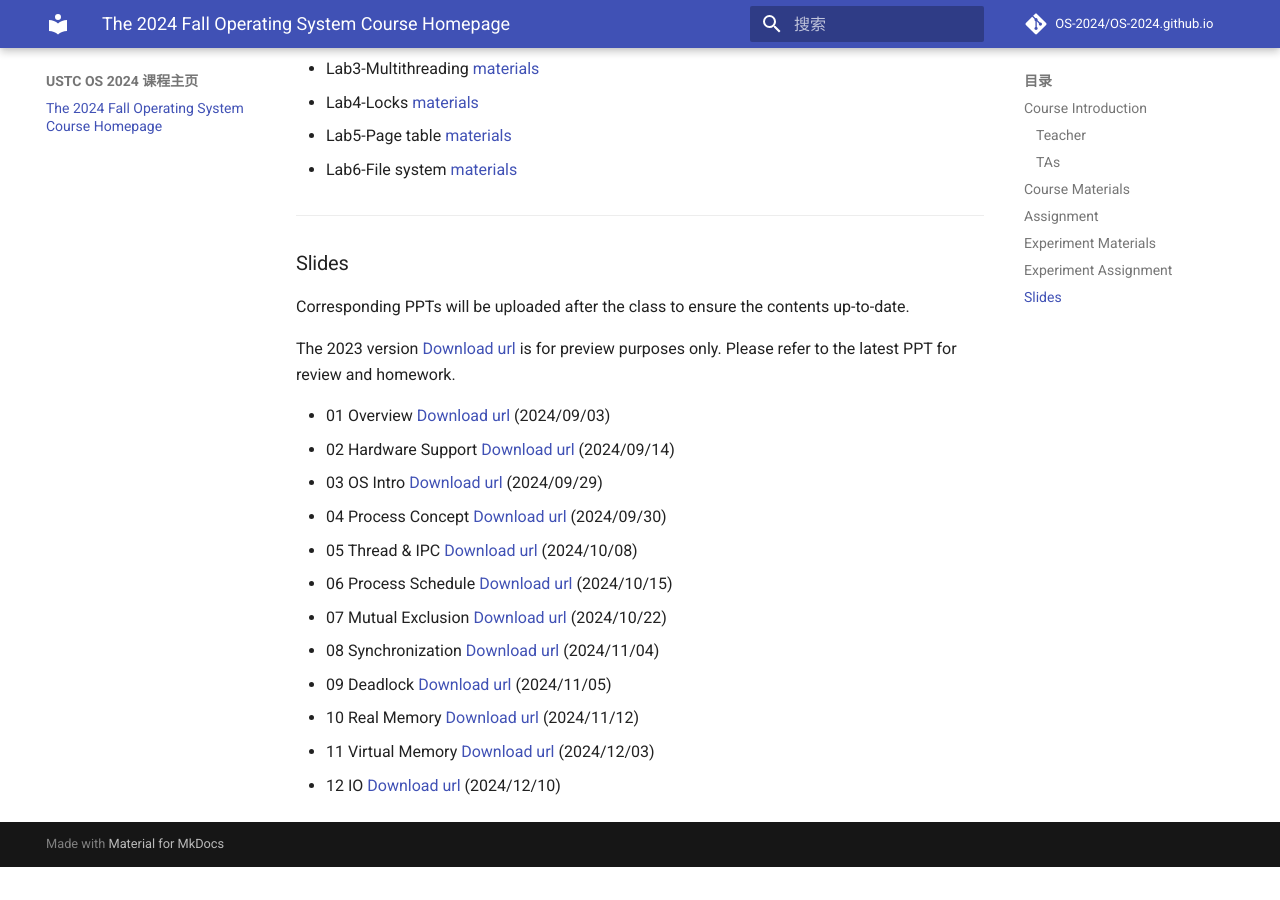
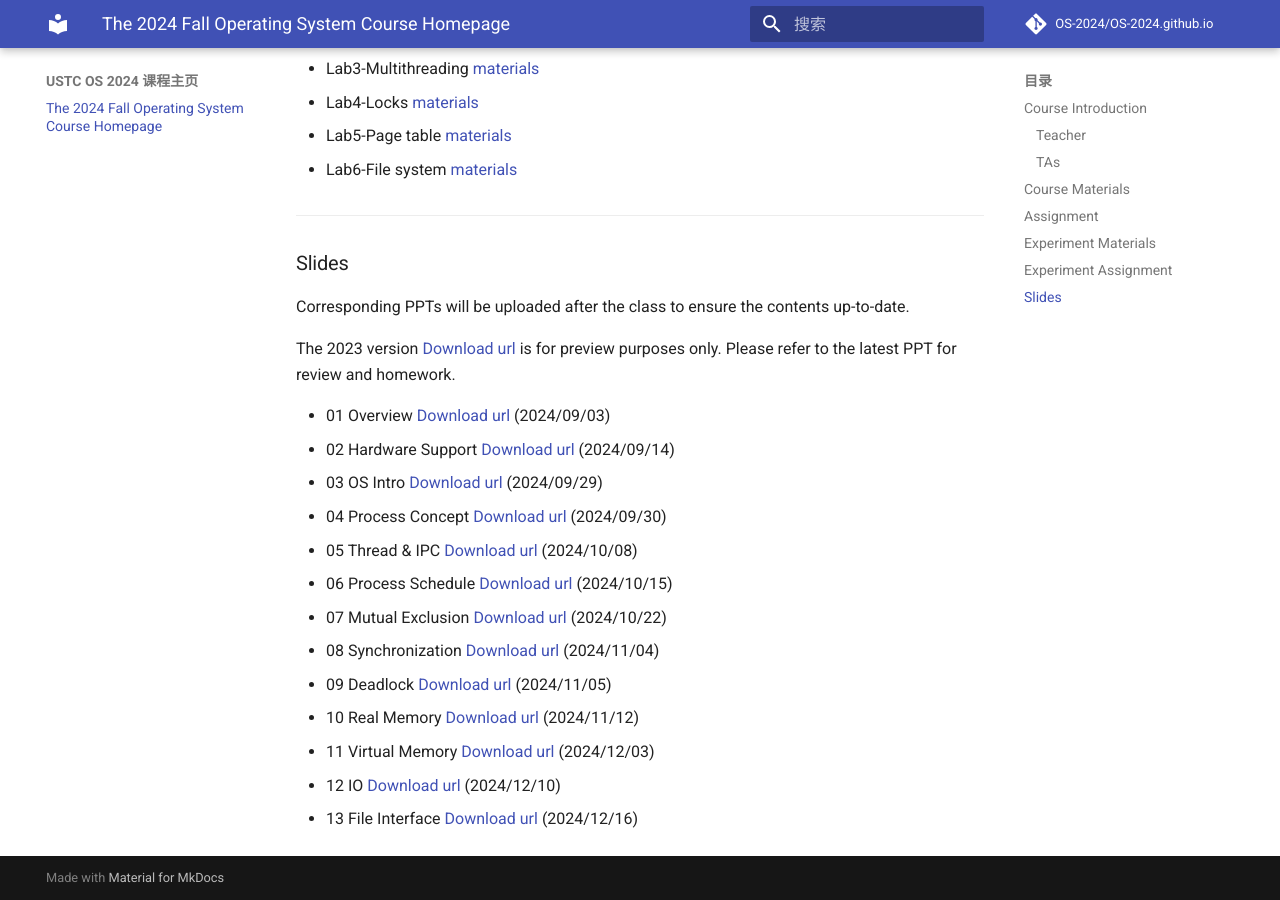
Before and after one commit to OS-2024/OS-2024.github.io, an MkDocs documentation site: the page built from docs/index.md, in a window 1280 px wide and 900 px high, scrolled down 3136 px. Built offline with MkDocs 1.6.1 and Material for MkDocs 9.7.7, drawn with Linux system fonts in a browser that asks for light colours; comment, search, counter and statistics services are not loaded; before the commit the page ends 4003 px from its top, so only the background shows below that.

Commit message:
add slide13

```diff
--- a/docs/index.md
+++ b/docs/index.md
@@ -161,3 +161,4 @@ The 2023 version [Download url](https://rec.ustc.edu.cn/share/56d24140-68d3-11ef
 * 10 Real Memory [Download url](https://rec.ustc.edu.cn/share/a1862a60-a0fe-11ef-842d-55024ab1dccf) (2024/11/12)
 * 11 Virtual Memory [Download url](https://rec.ustc.edu.cn/share/594bbe60-b141-11ef-95d3-19f1f0756234) (2024/12/03)
 * 12 IO [Download url](https://rec.ustc.edu.cn/share/21affea0-b6bf-11ef-8212-31d89eff97ce) (2024/12/10)
+* 13 File Interface [Download url](https://rec.ustc.edu.cn/share/29b37fa0-bb6d-11ef-89e9-c7c411e7f774) (2024/12/16)
```
